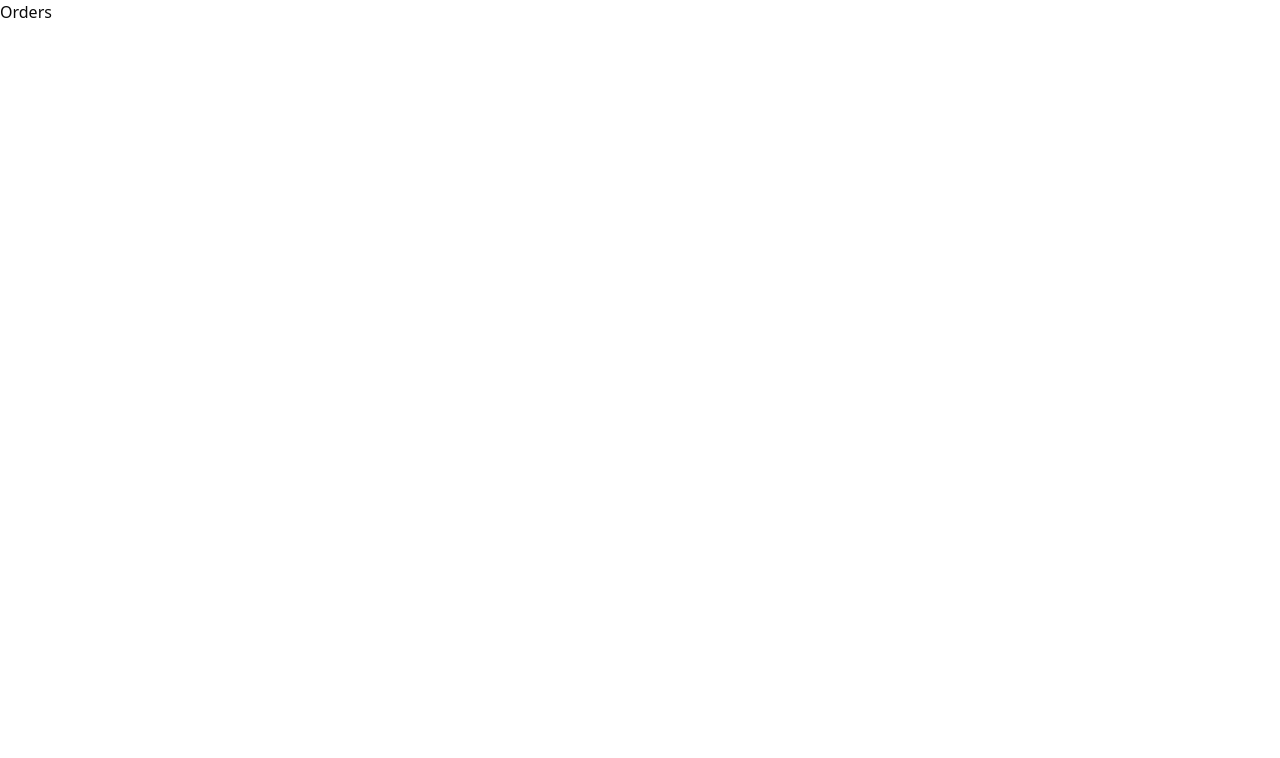
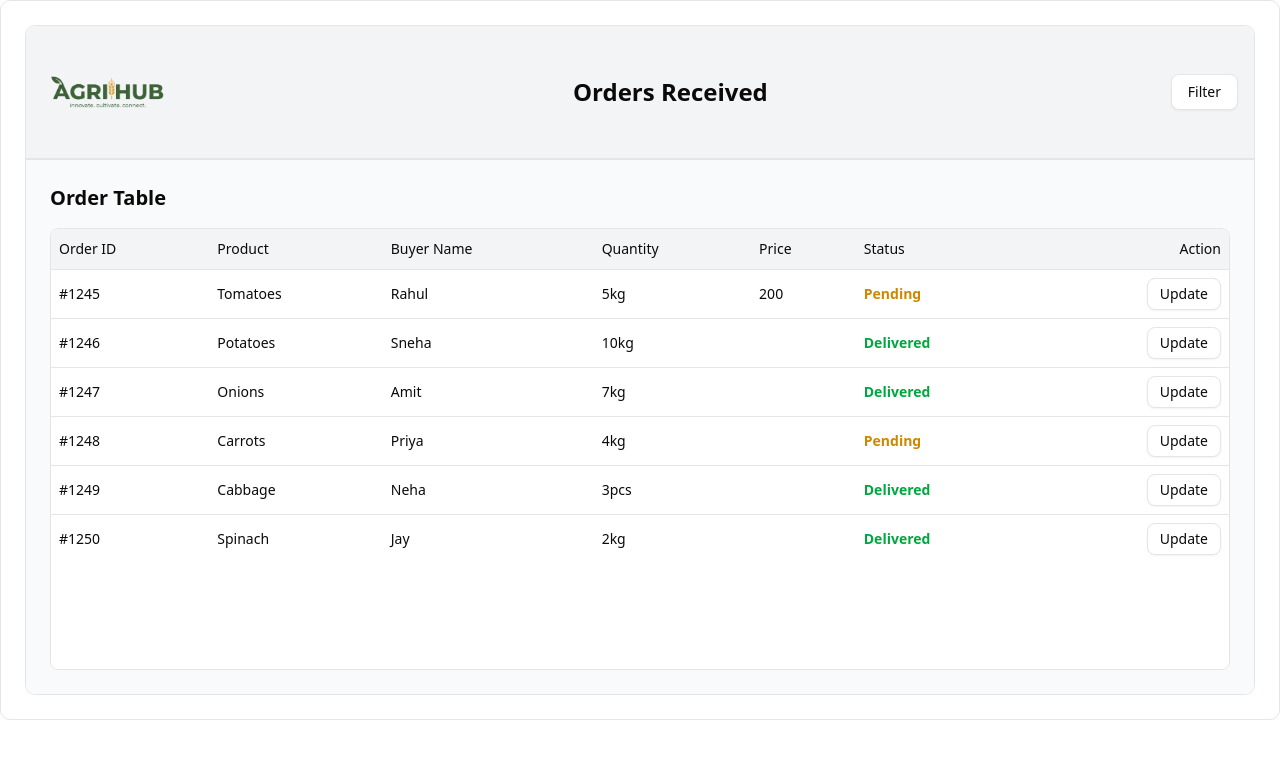
Before and after one commit to Durvankur-Joshi/AGRIHUB, a React (Vite) app in the folder frontend/: page /farmerdashboard/orders in a window 1280 px wide. Shown: the top 758 px of the page. Built offline with nearby package versions, Linux system fonts and the light colour scheme.

Commit message:
working on farmer side orders recived page

```diff
--- a/frontend/package.json
+++ b/frontend/package.json
@@ -14,6 +14,7 @@
     "@radix-ui/react-dialog": "^1.1.15",
     "@radix-ui/react-dropdown-menu": "^2.1.16",
     "@radix-ui/react-label": "^2.1.8",
+    "@radix-ui/react-radio-group": "^1.3.8",
     "@radix-ui/react-scroll-area": "^1.2.10",
     "@radix-ui/react-select": "^2.2.6",
     "@radix-ui/react-separator": "^1.1.8",
@@ -31,6 +32,7 @@
     "react-hook-form": "^7.66.1",
     "react-hot-toast": "^2.6.0",
     "react-markdown": "^10.1.0",
+    "react-resizable-panels": "^3.0.6",
     "react-router-dom": "^7.9.6",
     "socket.io-client": "^4.8.1",
     "tailwind-merge": "^3.4.0",
--- a/frontend/src/Farmer/Orders.jsx
+++ b/frontend/src/Farmer/Orders.jsx
@@ -1,9 +1,135 @@
-import React from 'react'
+import React from "react";
+import {
+  ResizableHandle,
+  ResizablePanel,
+  ResizablePanelGroup,
+} from "@/components/ui/resizable";
+import Logo from "../assets/Logo.png";
+import { Button } from "@/components/ui/button";
+import {
+  DropdownMenu,
+  DropdownMenuContent,
+  DropdownMenuRadioGroup,
+  DropdownMenuRadioItem,
+  DropdownMenuTrigger,
+} from "@/components/ui/dropdown-menu";
+import {
+  Table,
+  TableBody,
+  TableCell,
+  TableHead,
+  TableHeader,
+  TableRow,
+} from "@/components/ui/table";
+import { ScrollArea } from "@/components/ui/scroll-area";
+import UpdateDialog from "./components/UpdateDialog";
 
 const Orders = () => {
+  const [position, setPosition] = React.useState("all");
+
+  const orders = [
+    { id: "#1245", product: "Tomatoes", buyer: "Rahul", quantity: "5kg", status: "Pending",price:"200"},
+    { id: "#1246", product: "Potatoes", buyer: "Sneha", quantity: "10kg", status: "Delivered" },
+    { id: "#1247", product: "Onions", buyer: "Amit", quantity: "7kg", status: "Delivered" },
+    { id: "#1248", product: "Carrots", buyer: "Priya", quantity: "4kg", status: "Pending" },
+    { id: "#1249", product: "Cabbage", buyer: "Neha", quantity: "3pcs", status: "Delivered" },
+    { id: "#1250", product: "Spinach", buyer: "Jay", quantity: "2kg", status: "Delivered" },
+  ];
+
   return (
-    <div>Orders</div>
-  )
-}
+    <div className="w-full h-[90vh] p-6 bg-white rounded-lg border">
 
-export default Orders
+      <ResizablePanelGroup direction="vertical" className="w-full h-full rounded-lg border">
+
+        {/* ----------- HEADER PANEL ----------- */}
+        <ResizablePanel defaultSize={20} minSize={12}>
+          <div className="flex items-center justify-between h-full p-4 bg-gray-100 border-b">
+
+            {/* Logo */}
+            <img src={Logo} className="w-32 object-contain" alt="logo" />
+
+            {/* Page Title */}
+            <h1 className="text-2xl font-semibold">Orders Received</h1>
+
+            {/* Filter */}
+            <DropdownMenu>
+              <DropdownMenuTrigger asChild>
+                <Button variant="outline">Filter</Button>
+              </DropdownMenuTrigger>
+
+              <DropdownMenuContent className="w-56">
+                <DropdownMenuRadioGroup value={position} onValueChange={setPosition}>
+                  <DropdownMenuRadioItem value="all">All</DropdownMenuRadioItem>
+                  <DropdownMenuRadioItem value="pending">Pending</DropdownMenuRadioItem>
+                  <DropdownMenuRadioItem value="accepted">Accepted</DropdownMenuRadioItem>
+                  <DropdownMenuRadioItem value="completed">Completed</DropdownMenuRadioItem>
+                </DropdownMenuRadioGroup>
+              </DropdownMenuContent>
+            </DropdownMenu>
+          </div>
+        </ResizablePanel>
+
+        <ResizableHandle />
+
+        {/* ----------- CONTENT PANEL ----------- */}
+        <ResizablePanel defaultSize={80} minSize={40}>
+          <div className="h-full p-6 bg-gray-50 flex flex-col">
+
+            {/* Title */}
+            <h2 className="text-xl font-bold mb-4">Order Table</h2>
+
+            {/* Table Section */}
+            <ScrollArea className="flex-1 rounded-md border bg-white">
+              <Table>
+                <TableHeader className="bg-gray-100">
+                  <TableRow>
+                    <TableHead>Order ID</TableHead>
+                    <TableHead>Product</TableHead>
+                    <TableHead>Buyer Name</TableHead>
+                    <TableHead>Quantity</TableHead>
+                    <TableHead>Price</TableHead>
+                    <TableHead>Status</TableHead>
+                    <TableHead className="text-right">Action</TableHead>
+                  </TableRow>
+                </TableHeader>
+
+                <TableBody>
+                  {orders.map((order, index) => (
+                    <TableRow key={index} className="hover:bg-gray-50">
+                      <TableCell className="font-medium">{order.id}</TableCell>
+                      <TableCell>{order.product}</TableCell>
+                      <TableCell>{order.buyer}</TableCell>
+                      <TableCell>{order.quantity}</TableCell>
+                      <TableCell>{order.price}</TableCell>
+                      <TableCell>
+                        <span
+                          className={`${
+                            order.status === "Pending"
+                              ? "text-yellow-600"
+                              : "text-green-600"
+                          } font-semibold`}
+                        >
+                          {order.status}
+                        </span>
+                      </TableCell>
+                      <TableCell className="text-right">
+                        <UpdateDialog>
+                        <Button size="sm" variant="outline">Update</Button>
+                        </UpdateDialog>
+                      </TableCell>
+                    </TableRow>
+                  ))}
+                </TableBody>
+              </Table>
+            </ScrollArea>
+
+          </div>
+        </ResizablePanel>
+
+      </ResizablePanelGroup>
+
+    </div>
+  );
+};
+
+export default Orders;
--- a/frontend/src/Farmer/components/ActionButton.jsx
+++ b/frontend/src/Farmer/components/ActionButton.jsx
@@ -22,11 +22,11 @@ const ActionButton = () => {
           variant="primary"
           onClick={()=> navigate('/farmerdashboard/orders')}
           >Orders</Button>
+
         <Button
           className="bg-white text-base font-medium hover:bg-green-200"
           variant="primary"
           onClick={() => navigate('/farmerdashboard/myproduct')}>My Products</Button>
-
       </div>
     </>
   )
--- /dev/null
+++ b/frontend/src/Farmer/components/UpdateDialog.jsx
@@ -0,0 +1,50 @@
+import { Button } from "@/components/ui/button"
+import {
+  Dialog,
+  DialogClose,
+  DialogContent,
+  DialogDescription,
+  DialogFooter,
+  DialogHeader,
+  DialogTitle,
+  DialogTrigger,
+} from "@/components/ui/dialog"
+import { Label } from "@/components/ui/label"
+import { RadioGroup, RadioGroupItem } from "@/components/ui/radio-group"
+
+const UpdateDialog = ({ children }) => {
+  return (
+    <Dialog>
+      <form>
+        <DialogTrigger asChild>
+          {children}
+        </DialogTrigger>
+        <DialogContent className="sm:max-w-[425px]">
+          <DialogHeader>
+            <DialogTitle>Update Order Status:</DialogTitle>
+          </DialogHeader>
+          <div className="grid gap-4">
+            <RadioGroup defaultValue="option-one">
+              <div className="flex items-center space-x-2">
+                <RadioGroupItem value="option-one" id="option-one" />
+                <Label htmlFor="option-one">Option One</Label>
+              </div>
+              <div className="flex items-center space-x-2">
+                <RadioGroupItem value="option-two" id="option-two" />
+                <Label htmlFor="option-two">Option Two</Label>
+              </div>
+            </RadioGroup>
+          </div>
+          <DialogFooter>
+            <DialogClose asChild>
+              <Button variant="outline">Cancel</Button>
+            </DialogClose>
+            <Button type="submit">Save changes</Button>
+          </DialogFooter>
+        </DialogContent>
+      </form>
+    </Dialog>
+  )
+}
+
+export default UpdateDialog
--- /dev/null
+++ b/frontend/src/components/ui/radio-group.jsx
@@ -0,0 +1,41 @@
+import * as React from "react"
+import * as RadioGroupPrimitive from "@radix-ui/react-radio-group"
+import { CircleIcon } from "lucide-react"
+
+import { cn } from "@/lib/utils"
+
+function RadioGroup({
+  className,
+  ...props
+}) {
+  return (
+    <RadioGroupPrimitive.Root
+      data-slot="radio-group"
+      className={cn("grid gap-3", className)}
+      {...props} />
+  );
+}
+
+function RadioGroupItem({
+  className,
+  ...props
+}) {
+  return (
+    <RadioGroupPrimitive.Item
+      data-slot="radio-group-item"
+      className={cn(
+        "border-input text-primary focus-visible:border-ring focus-visible:ring-ring/50 aria-invalid:ring-destructive/20 dark:aria-invalid:ring-destructive/40 aria-invalid:border-destructive dark:bg-input/30 aspect-square size-4 shrink-0 rounded-full border shadow-xs transition-[color,box-shadow] outline-none focus-visible:ring-[3px] disabled:cursor-not-allowed disabled:opacity-50",
+        className
+      )}
+      {...props}>
+      <RadioGroupPrimitive.Indicator
+        data-slot="radio-group-indicator"
+        className="relative flex items-center justify-center">
+        <CircleIcon
+          className="fill-primary absolute top-1/2 left-1/2 size-2 -translate-x-1/2 -translate-y-1/2" />
+      </RadioGroupPrimitive.Indicator>
+    </RadioGroupPrimitive.Item>
+  );
+}
+
+export { RadioGroup, RadioGroupItem }
--- /dev/null
+++ b/frontend/src/components/ui/resizable.jsx
@@ -0,0 +1,51 @@
+import * as React from "react"
+import { GripVerticalIcon } from "lucide-react"
+import * as ResizablePrimitive from "react-resizable-panels"
+
+import { cn } from "@/lib/utils"
+
+function ResizablePanelGroup({
+  className,
+  ...props
+}) {
+  return (
+    <ResizablePrimitive.PanelGroup
+      data-slot="resizable-panel-group"
+      className={cn(
+        "flex h-full w-full data-[panel-group-direction=vertical]:flex-col",
+        className
+      )}
+      {...props} />
+  );
+}
+
+function ResizablePanel({
+  ...props
+}) {
+  return <ResizablePrimitive.Panel data-slot="resizable-panel" {...props} />;
+}
+
+function ResizableHandle({
+  withHandle,
+  className,
+  ...props
+}) {
+  return (
+    <ResizablePrimitive.PanelResizeHandle
+      data-slot="resizable-handle"
+      className={cn(
+        "bg-border focus-visible:ring-ring relative flex w-px items-center justify-center after:absolute after:inset-y-0 after:left-1/2 after:w-1 after:-translate-x-1/2 focus-visible:ring-1 focus-visible:ring-offset-1 focus-visible:outline-hidden data-[panel-group-direction=vertical]:h-px data-[panel-group-direction=vertical]:w-full data-[panel-group-direction=vertical]:after:left-0 data-[panel-group-direction=vertical]:after:h-1 data-[panel-group-direction=vertical]:after:w-full data-[panel-group-direction=vertical]:after:translate-x-0 data-[panel-group-direction=vertical]:after:-translate-y-1/2 [&[data-panel-group-direction=vertical]>div]:rotate-90",
+        className
+      )}
+      {...props}>
+      {withHandle && (
+        <div
+          className="bg-border z-10 flex h-4 w-3 items-center justify-center rounded-xs border">
+          <GripVerticalIcon className="size-2.5" />
+        </div>
+      )}
+    </ResizablePrimitive.PanelResizeHandle>
+  );
+}
+
+export { ResizablePanelGroup, ResizablePanel, ResizableHandle }
```
Also changed, not shown: 1 other file (tests, documents, lock files or other folders).
